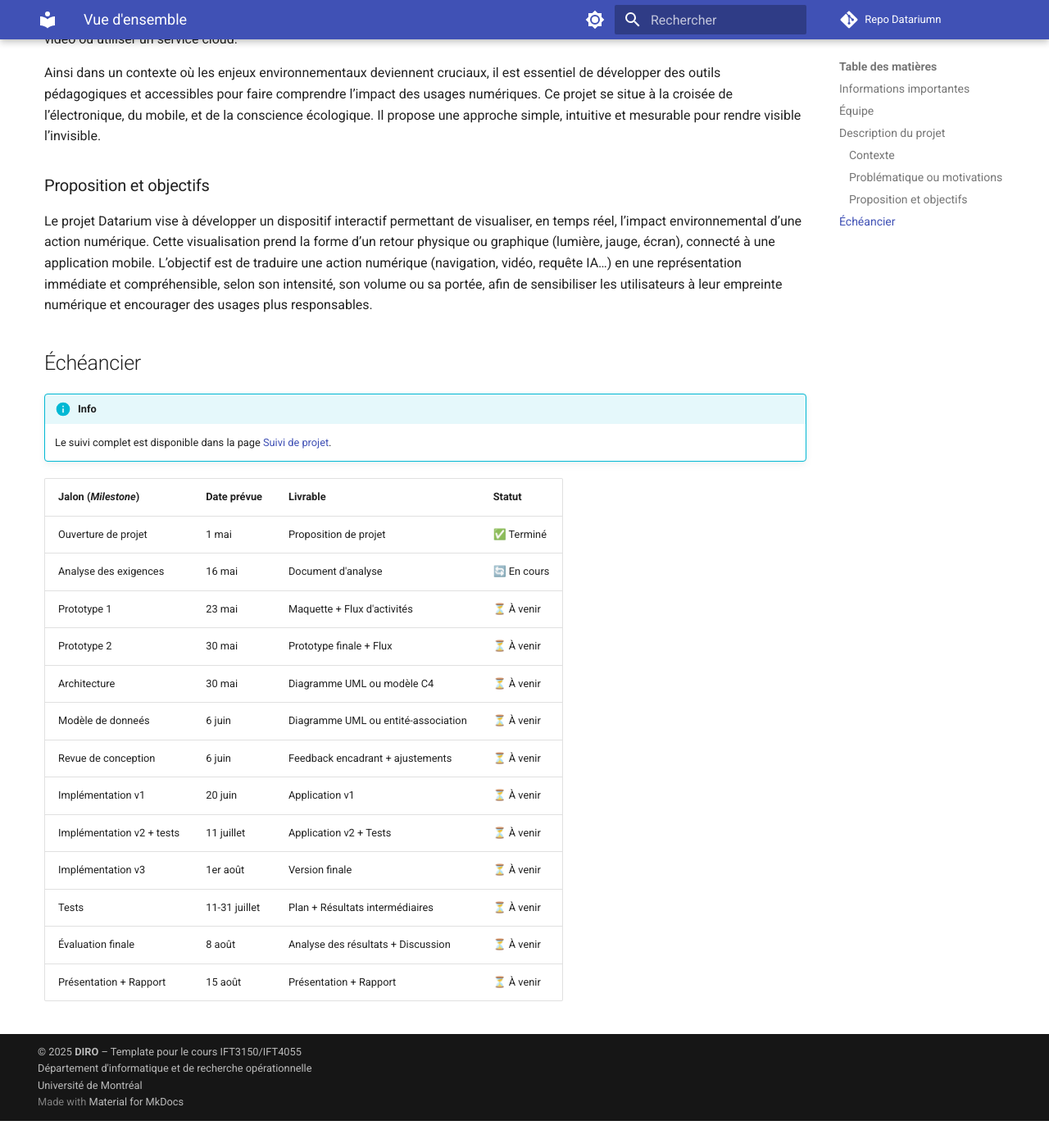
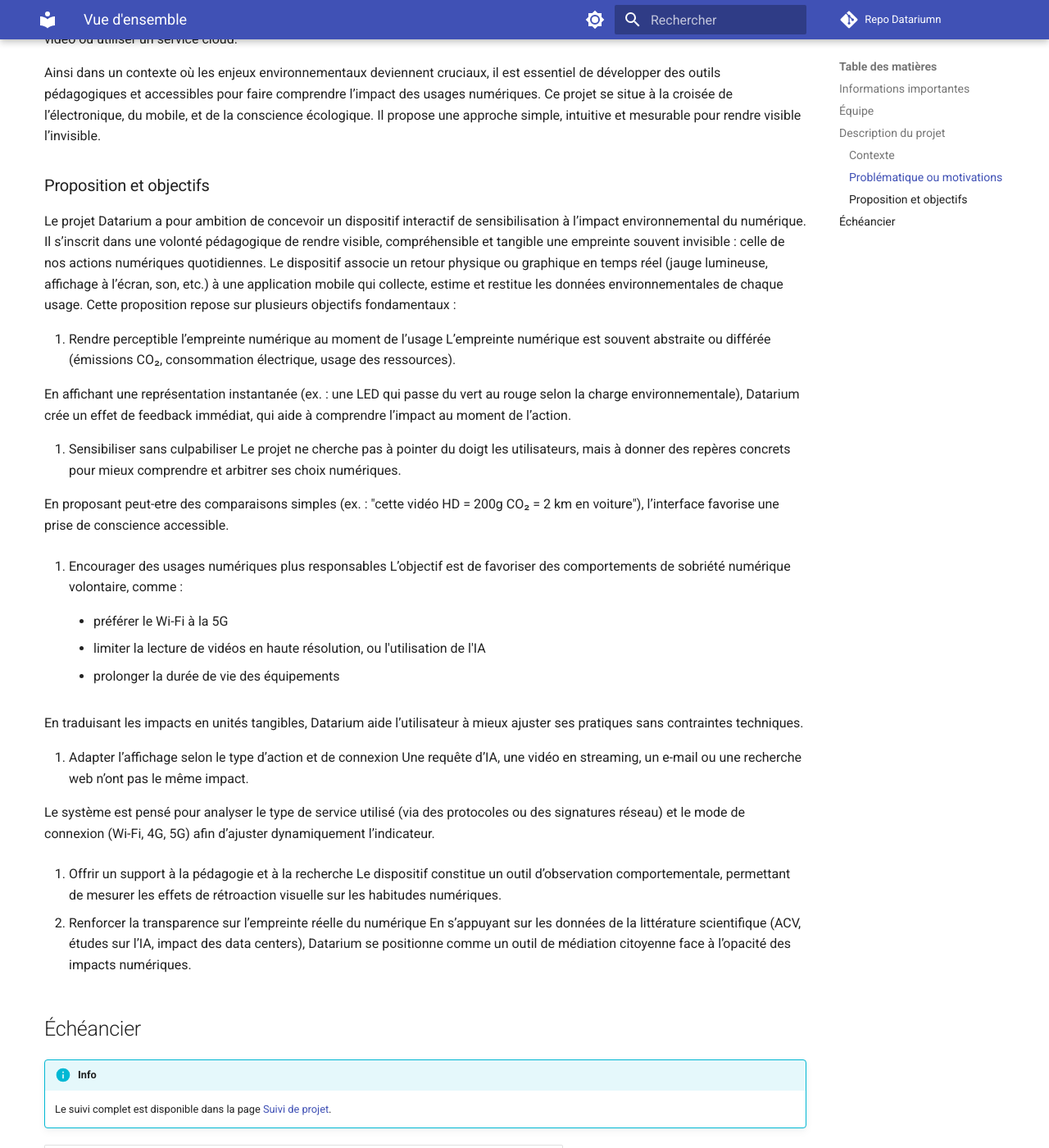
Before and after one commit to protolabo/datarium, an MkDocs documentation site: the page built from docs/index.md, in a window 1280 px wide and 1400 px high, scrolled down 1412 px. Shown: the whole window at 82% size. Built offline with MkDocs 1.6.1 and Material for MkDocs 9.7.7, drawn with Linux system fonts in a browser that asks for light colours; comment, search, counter and statistics services are not loaded; before the commit the page ends 2779 px from its top, so only the background shows below that.

Commit message:
Mis a jour Proposition et objectifs

```diff
--- a/docs/index.md
+++ b/docs/index.md
@@ -45,8 +45,39 @@ Ainsi dans un contexte où les enjeux environnementaux deviennent cruciaux, il e
 
 ### Proposition et objectifs
 
-Le projet Datarium vise à développer un dispositif interactif permettant de visualiser, en temps réel, l’impact environnemental d’une action numérique. Cette visualisation prend la forme d’un retour physique ou graphique (lumière, jauge, écran), connecté à une application mobile.
-L’objectif est de traduire une action numérique (navigation, vidéo, requête IA…) en une représentation immédiate et compréhensible, selon son intensité, son volume ou sa portée, afin de sensibiliser les utilisateurs à leur empreinte numérique et encourager des usages plus responsables.
+Le projet Datarium a pour ambition de concevoir un dispositif interactif de sensibilisation à l’impact environnemental du numérique. Il s’inscrit dans une volonté pédagogique de rendre visible, compréhensible et tangible une empreinte souvent invisible : celle de nos actions numériques quotidiennes. Le dispositif associe un retour physique ou graphique en temps réel (jauge lumineuse, affichage à l’écran, son, etc.) à une application mobile qui collecte, estime et restitue les données environnementales de chaque usage. Cette proposition repose sur plusieurs objectifs fondamentaux :
+
+1. Rendre perceptible l’empreinte numérique au moment de l’usage
+  L’empreinte numérique est souvent abstraite ou différée (émissions CO₂, consommation électrique, usage des ressources).
+
+  En affichant une représentation instantanée (ex. : une LED qui passe du vert au rouge selon la charge environnementale), Datarium crée un effet de feedback immédiat, qui aide à comprendre l’impact au moment de l’action.
+
+2. Sensibiliser sans culpabiliser
+  Le projet ne cherche pas à pointer du doigt les utilisateurs, mais à donner des repères concrets pour mieux comprendre et arbitrer ses choix numériques.
+
+  En proposant peut-etre des comparaisons simples (ex. : "cette vidéo HD = 200g CO₂ = 2 km en voiture"), l’interface favorise une prise de conscience accessible.
+
+3. Encourager des usages numériques plus responsables
+  L’objectif est de favoriser des comportements de sobriété numérique volontaire, comme :
+
+    - préférer le Wi-Fi à la 5G
+
+    - limiter la lecture de vidéos en haute résolution, ou l'utilisation de l'IA
+
+    - prolonger la durée de vie des équipements
+
+  En traduisant les impacts en unités tangibles, Datarium aide l’utilisateur à mieux ajuster ses pratiques sans contraintes techniques.
+
+4. Adapter l’affichage selon le type d’action et de connexion
+  Une requête d’IA, une vidéo en streaming, un e-mail ou une recherche web n’ont pas le même impact.
+
+  Le système est pensé pour analyser le type de service utilisé (via des protocoles ou des signatures réseau) et le mode de connexion (Wi-Fi, 4G, 5G) afin d’ajuster dynamiquement l’indicateur.
+
+5. Offrir un support à la pédagogie et à la recherche
+   Le dispositif constitue un outil d’observation comportementale, permettant de mesurer les effets de rétroaction visuelle sur les habitudes numériques.
+
+6. Renforcer la transparence sur l’empreinte réelle du numérique
+   En s’appuyant sur les données de la littérature scientifique (ACV, études sur l’IA, impact des data centers), Datarium se positionne comme un outil de médiation citoyenne face à l’opacité des impacts numériques.
 
 ## Échéancier
 
```
